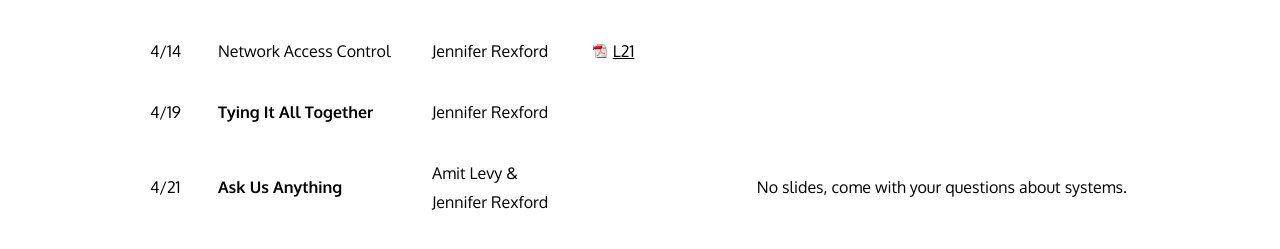
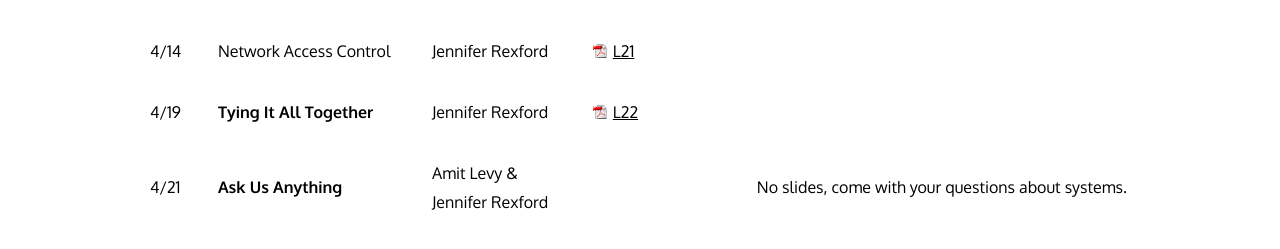
Before and after one commit to cos316/cos316-web, a Jekyll site: the page built from lectures.md, in a window 1280 px wide and 900 px high, scrolled down 1164 px. Shown: the part 602-851 px from the top of the window. Built offline with Jekyll 4.4.1, drawn with Linux system fonts in a browser that asks for light colours; nearby versions of some CDN libraries.

Commit message:
Wrap-up lecture

```diff
--- a/lectures.md
+++ b/lectures.md
@@ -31,5 +31,5 @@ Lectures meet on Tuesday and Thursday 10:00-10:50am
 | 4/07 | ACLs & Capabilities | Amit Levy   | [L19](/lectures/L19-acl-capabilities.pdf)   | | |
 | 4/12 | Mandatory Access & Information Flow | Amit Levy | [L21](/lectures/L21-mac.pdf) | | |
 | 4/14 | Network Access Control  | Jennifer Rexford   | [L21](/lectures/L21-nacl.pdf)   |
-| 4/19 | **Tying It All Together**    | Jennifer Rexford |   | | |
+| 4/19 | **Tying It All Together**    | Jennifer Rexford |[L22](/lectures/L22-wrapup.pdf)   | | |
 | 4/21 | **Ask Us Anything** | Amit Levy & Jennifer Rexford | | | No slides, come with your questions about systems. |
```
Also changed, not shown: 1 other file.
